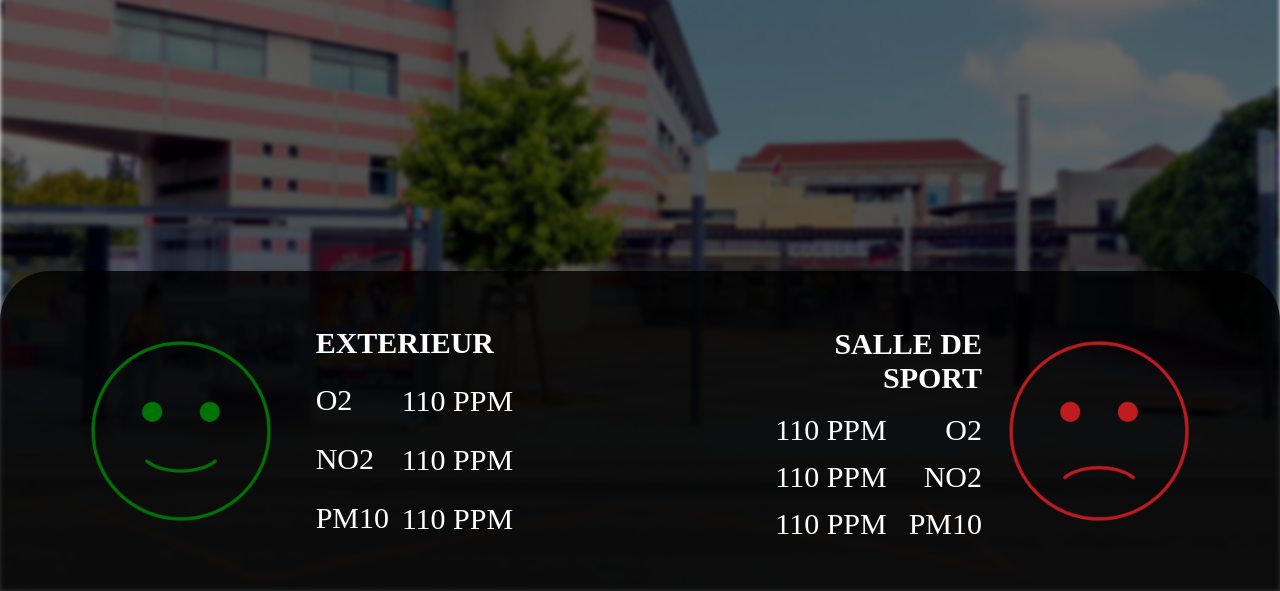
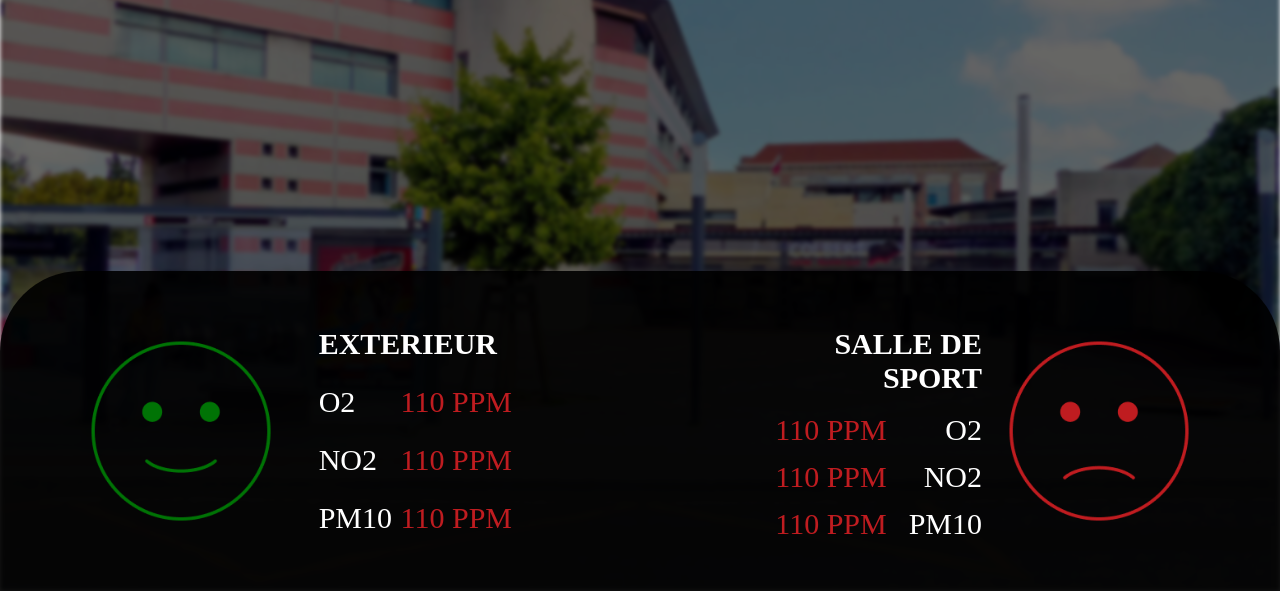
Before and after one commit to julien-gournay/Qualite-de-l-air, a plain HTML site: page affichage.html in a window 1280 px wide. Shown: the part 209-800 px from the top of the page. Drawn offline with Linux system fonts and the light colour scheme; a web font is replaced by a local one.

Commit message:
Add files via upload

```diff
--- a/css/affichage.css
+++ b/css/affichage.css
@@ -65,7 +65,7 @@ body {
     font-family: 'Product Sans';
     background-size: contain;
     background-repeat: no-repeat;
-    background-color: rgba(0, 0, 0, 0.801);
+    background-color: rgba(0, 0, 0, 0.904);
     position: fixed;
     bottom: 0;
     color: white;
@@ -73,7 +73,11 @@ body {
     z-index: 1;
     width: 100%;
     height: 40%;
-    border-radius: 50px 50px 0 0;
+    border-radius: 80px 80px 0 0;
+}
+
+.donnétitle {
+    font-weight: bold;
 }
 
 .airext {
@@ -89,8 +93,8 @@ body {
 }
 
 .donné1 {
-    padding-left: 5px;
-    padding-top: 2px;
+    padding-left: 0;
+    padding-top: 0;
 }
 
 .airsalle {
@@ -106,8 +110,8 @@ body {
     padding-top: 0;
 }
 
-.donnétitle {
-    font-weight: bold;
+p {
+    color: #BF1C20
 }
 
 :root {
```
